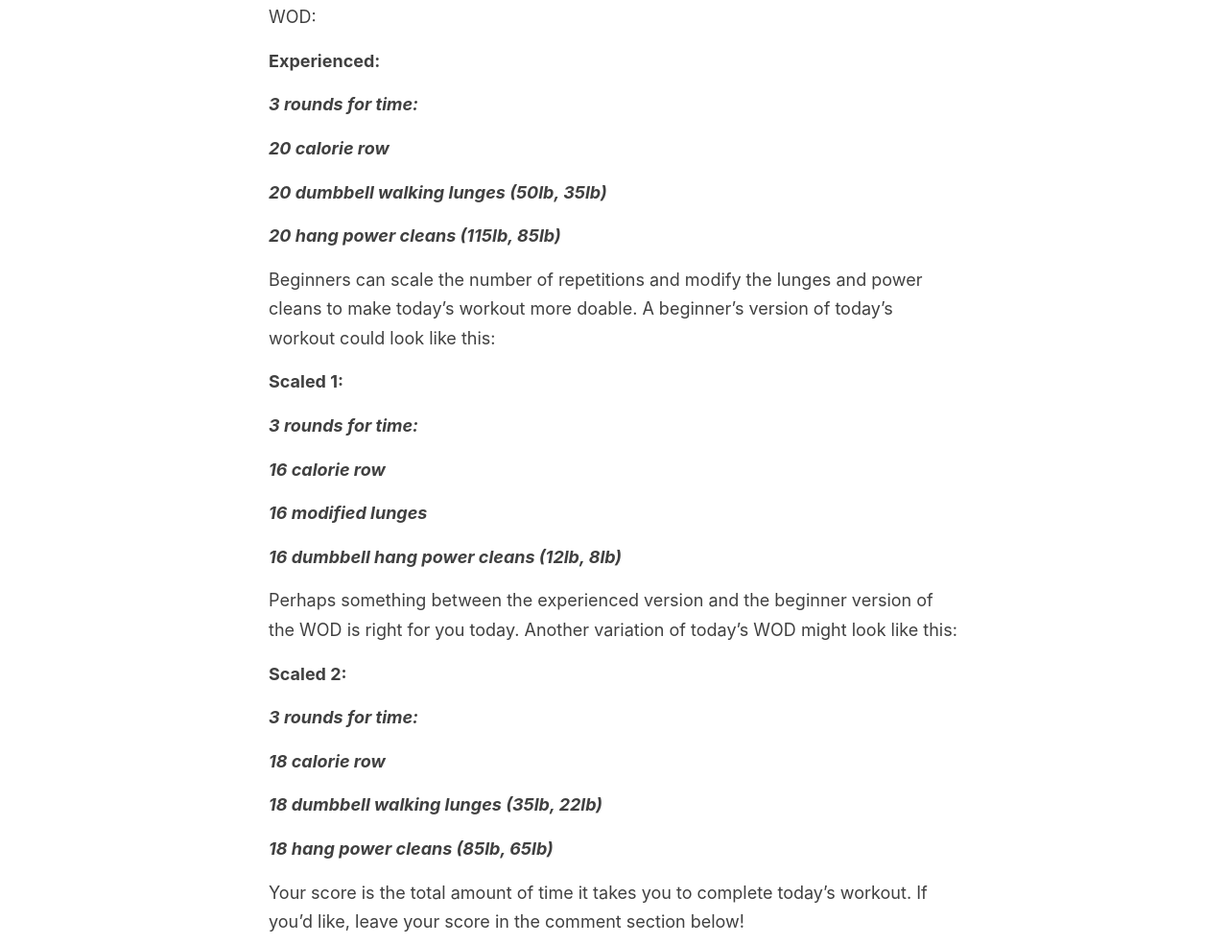
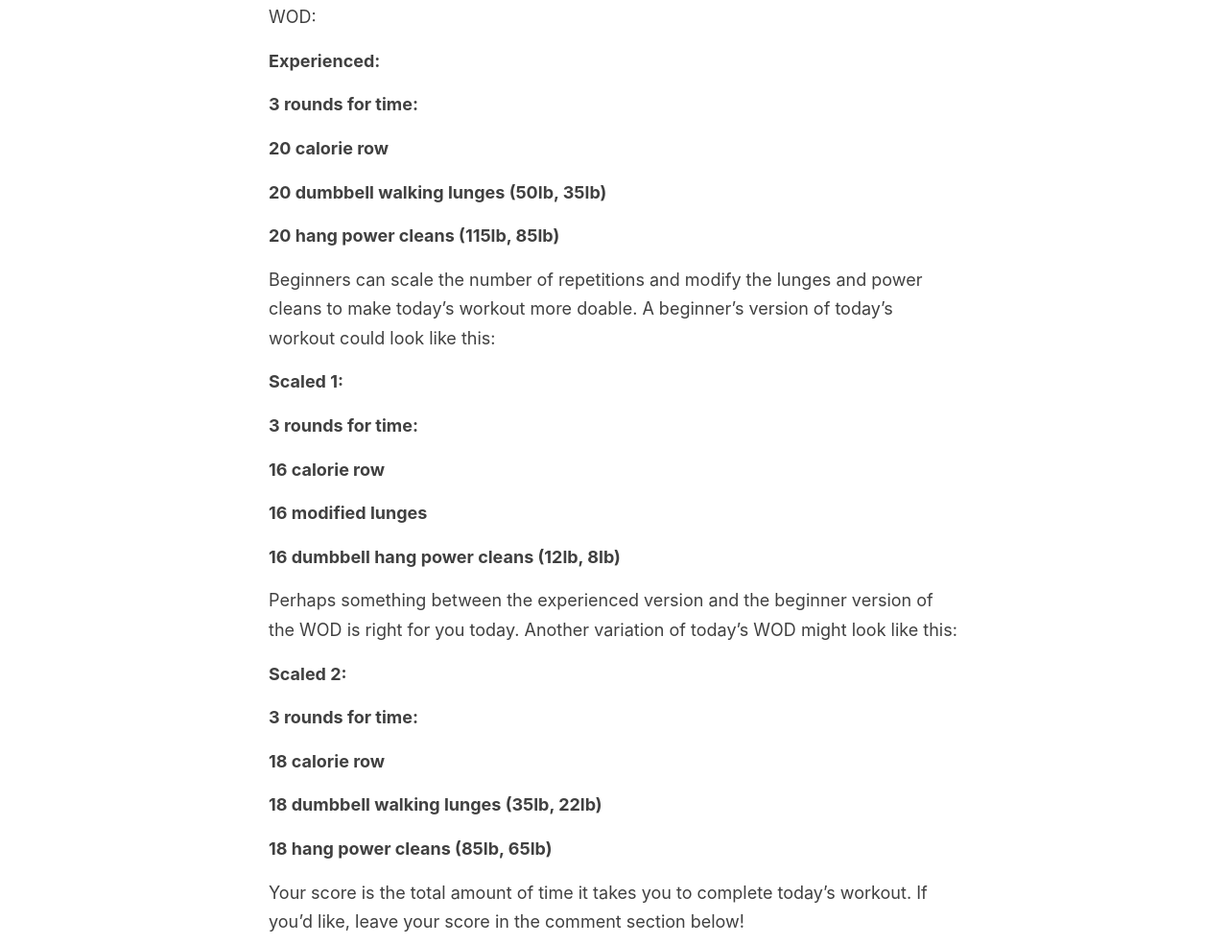
Before and after one commit to communityfitness/club, a Jekyll site: the page built from _posts/2024-07-28-Tuesday.md, in a window 1280 px wide. Shown: the part 583-1567 px from the top of the page at 96% size. Built offline with Jekyll 4.4.1, drawn with Linux system fonts in a browser that asks for light colours.

Commit message:
Fix formatting

```diff
--- a/_posts/2024-07-28-Tuesday.md
+++ b/_posts/2024-07-28-Tuesday.md
@@ -14,38 +14,38 @@ If you are an experienced athlete and feel capable, please perform the following
 
 **Experienced:**
 
-***3 rounds for time:***
+**3 rounds for time:**
 
-***20 calorie row***
+**20 calorie row**
 
-***20 dumbbell walking lunges (50lb, 35lb)***
+**20 dumbbell walking lunges (50lb, 35lb)**
 
-***20 hang power cleans (115lb, 85lb)***
+**20 hang power cleans (115lb, 85lb)**
 <!--more-->
 
 Beginners can scale the number of repetitions and modify the lunges and power cleans to make today’s workout more doable. A beginner’s version of today’s workout could look like this:
 
 **Scaled 1:**
 
-***3 rounds for time:***
+**3 rounds for time:**
 
-***16 calorie row***
+**16 calorie row**
 
-***16 modified lunges***
+**16 modified lunges**
 
-***16 dumbbell hang power cleans (12lb, 8lb)***
+**16 dumbbell hang power cleans (12lb, 8lb)**
 
 Perhaps something between the experienced version and the beginner version of the WOD is right for you today. Another variation of today’s WOD might look like this:
 
 **Scaled 2:**
 
-***3 rounds for time:***
+**3 rounds for time:**
 
-***18 calorie row***
+**18 calorie row**
 
-***18 dumbbell walking lunges (35lb, 22lb)***
+**18 dumbbell walking lunges (35lb, 22lb)**
 
-***18 hang power cleans (85lb, 65lb)***
+**18 hang power cleans (85lb, 65lb)**
 
 Your score is the total amount of time it takes you to complete today’s workout. If you’d like, leave your score in the comment section below!
 
```
Also changed, not shown: _posts/2024-07-28-Wednesday.md (+3 -3 lines).
